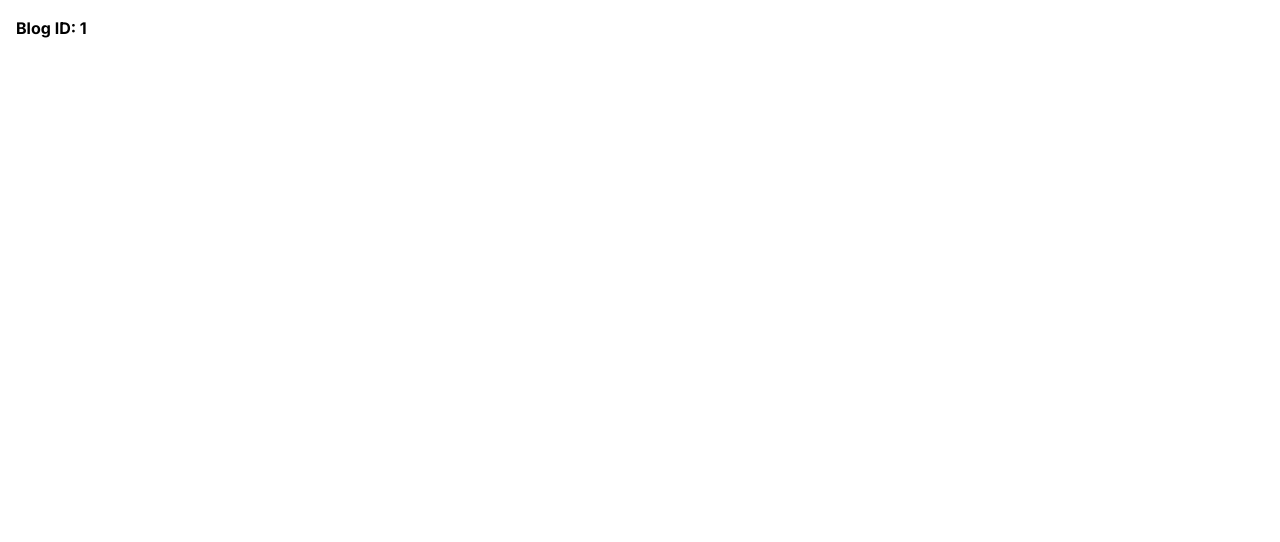
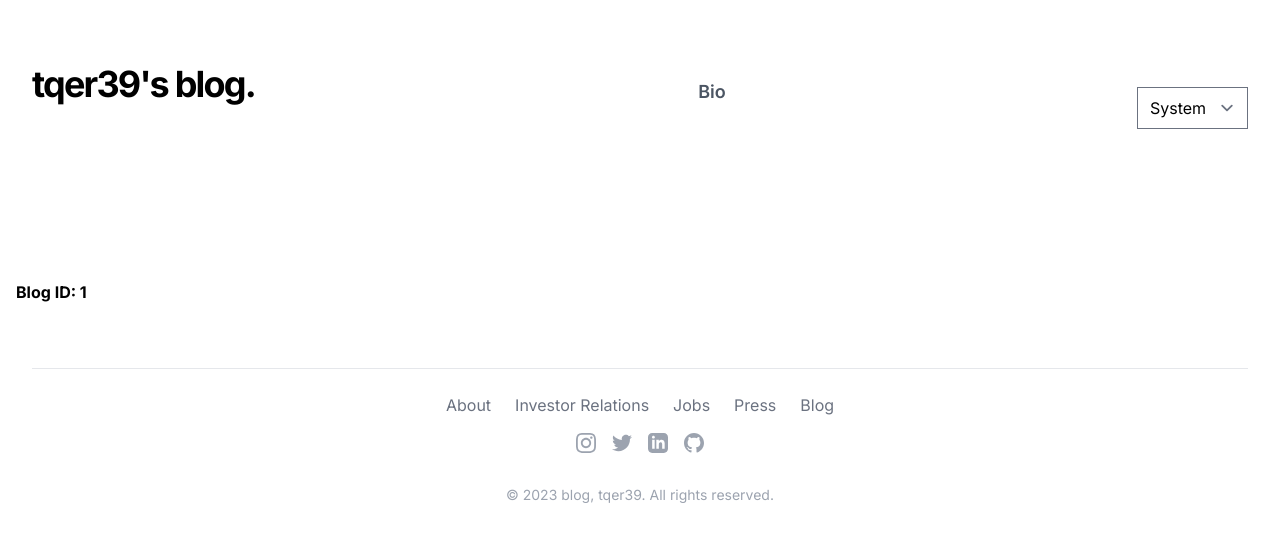
Before and after one commit to tqer39/blog, a Next.js app: page /article/1 in a window 1280 px wide. Shown: the top 542 px of the page. Built offline with nearby package versions, Linux system fonts and the light colour scheme.

Commit message:
Layoutを適用して記事ページを修正

```diff
--- a/src/app/article/[id]/page.tsx
+++ b/src/app/article/[id]/page.tsx
@@ -1,4 +1,5 @@
 import { FC } from 'react';
+import Layout from '@/components/Layout';
 
 type ArticleProps = {
   params: {
@@ -10,7 +11,9 @@ type ArticleProps = {
 const Article: FC<ArticleProps> = ({ params }) => {
   return (
     <>
-      <div className="m-4 font-bold">Blog ID: {params.id}</div>
+      <Layout>
+        <div className="m-4 font-bold">Blog ID: {params.id}</div>
+      </Layout>
     </>
   );
 };
```
